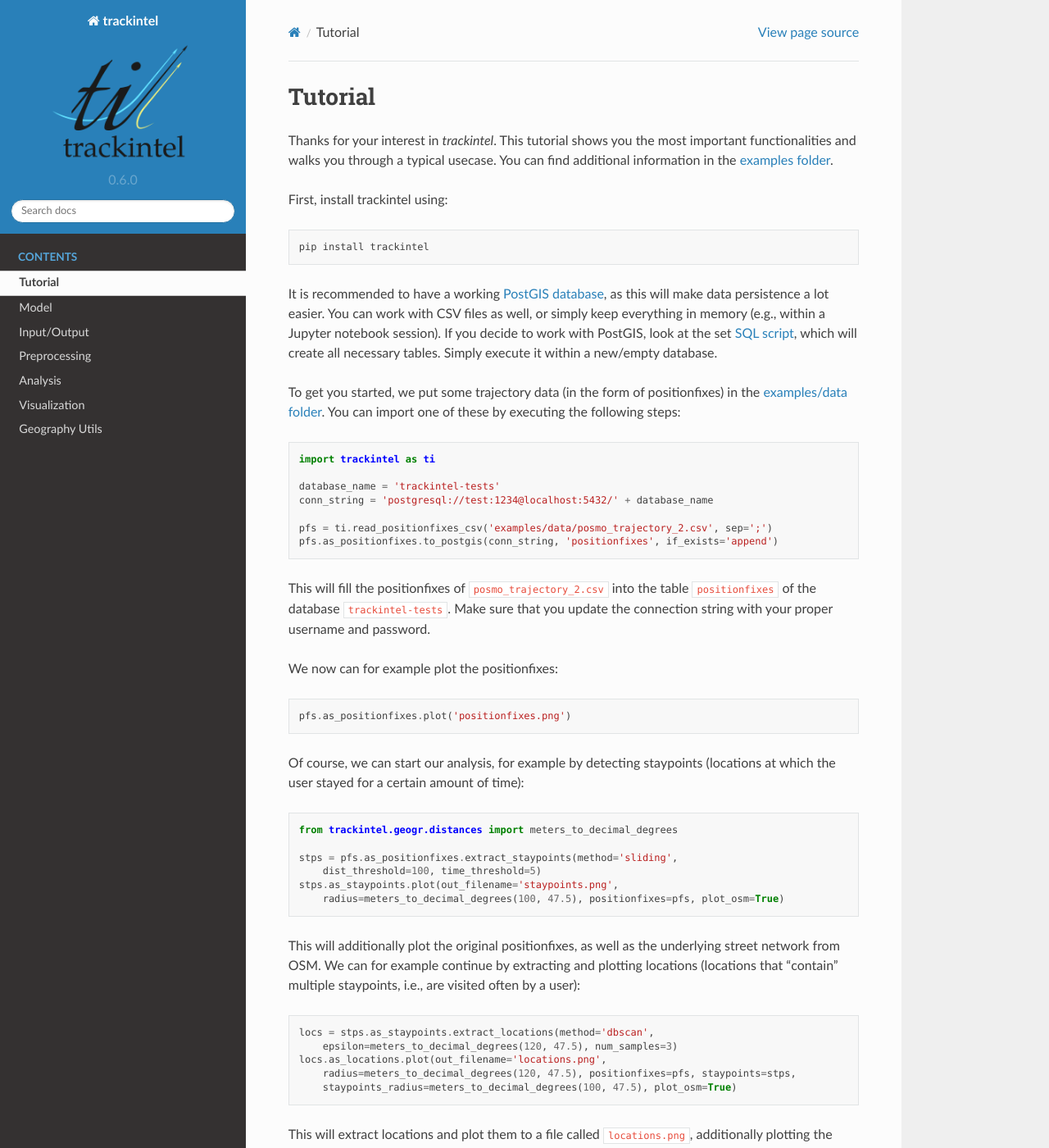
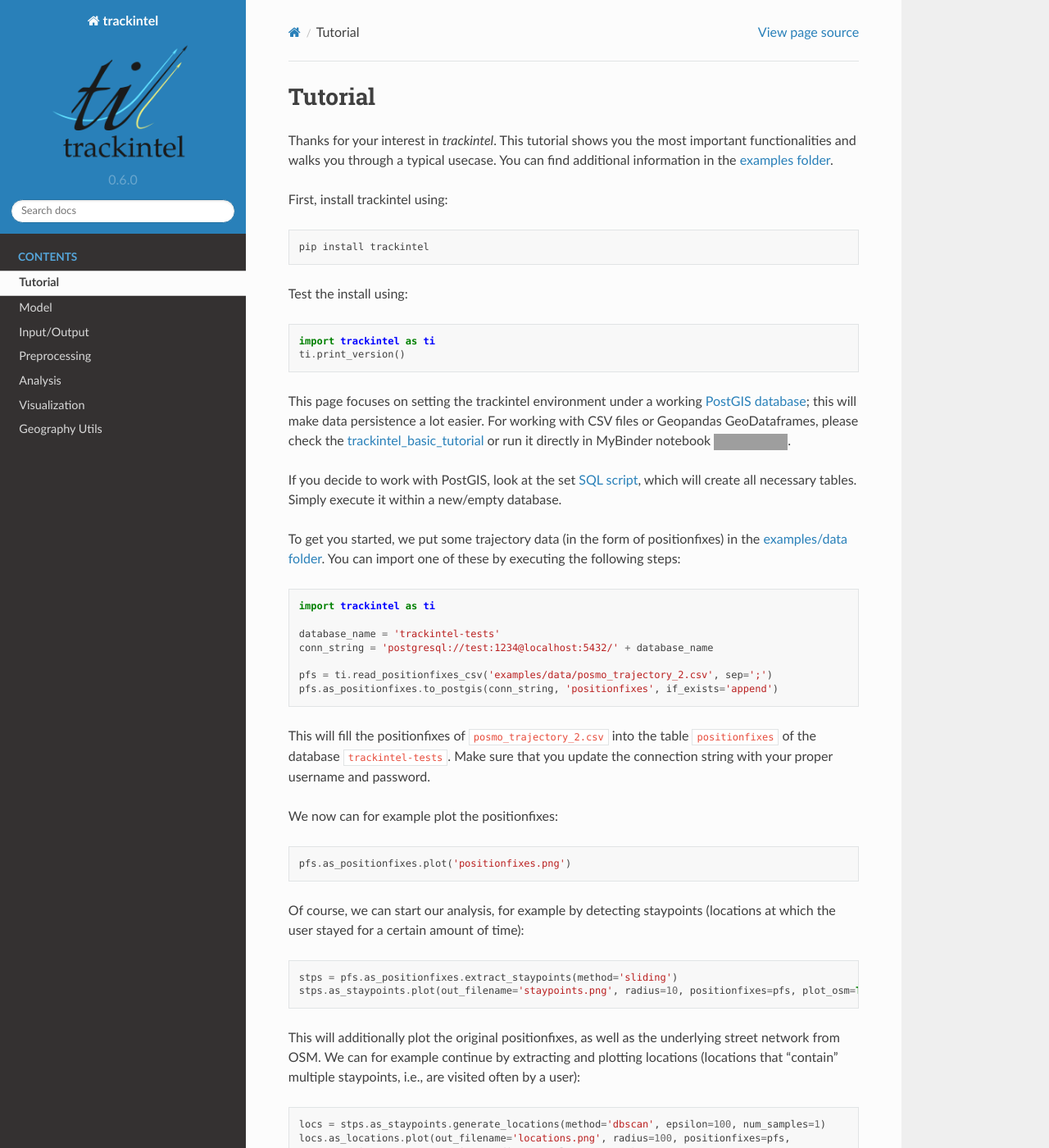
Before and after one commit to mie-lab/trackintel, a Sphinx documentation site: the page built from docs/tutorial.rst, in a window 1280 px wide and 1400 px high. Shown: the whole window at 82% size. Built offline with Sphinx 7.4.7 and the Read the Docs theme 2.0.0, drawn with Linux system fonts in a browser that asks for light colours; some of the changed text lies outside the part shown; grey boxes are pictures that could not be loaded.

Commit message:
DOC: update tutorial (#204)
* DOC: update tutorial

* DOC: tutorial update

* DOC: update plot size

* CLN: change function name for consistency

```diff
--- a/docs/modules/visualization.rst
+++ b/docs/modules/visualization.rst
@@ -28,7 +28,7 @@ Triplegs
 .. autofunction:: trackintel.visualization.triplegs.plot_triplegs
 
 .. image:: /_static/example_triplegs.png
-   :scale: 50 %
+   :scale: 20 %
    :align: center
 
 Locations
--- a/docs/tutorial.rst
+++ b/docs/tutorial.rst
@@ -11,10 +11,21 @@ First, install trackintel using::
 
     pip install trackintel
 
-It is recommended to have a working `PostGIS database <https://postgis.net/>`_, as this
-will make data persistence a lot easier. You can work with CSV files as well, or simply
-keep everything in memory (e.g., within a Jupyter notebook session). If you decide to
-work with PostGIS, look at the set `SQL script
+Test the install using::
+
+    import trackintel as ti
+    ti.print_version()
+
+This page focuses on setting the trackintel environment under a working
+`PostGIS database <https://postgis.net/>`_; this will make data persistence a lot easier.
+For working with CSV files or Geopandas GeoDataframes, please check the
+`trackintel_basic_tutorial <https://github.com/mie-lab/trackintel/blob/master/examples/trackintel_basic_tutorial.ipynb>`_
+or run it directly in MyBinder notebook |MyBinder|.
+
+.. |MyBinder| image:: https://mybinder.org/badge_logo.svg
+    :target: https://mybinder.org/v2/gh/mie-lab/trackintel/HEAD?filepath=%2Fexamples%2Ftrackintel_basic_tutorial.ipynb
+
+If you decide to work with PostGIS, look at the set `SQL script
 <https://github.com/mie-lab/trackintel/blob/master/sql/create_tables_pg.sql>`_, which
 will create all necessary tables. Simply execute it within a new/empty database.
 
@@ -41,26 +52,21 @@ We now can for example plot the positionfixes::
 Of course, we can start our analysis, for example by detecting staypoints (locations
 at which the user stayed for a certain amount of time)::
 
-    from trackintel.geogr.distances import meters_to_decimal_degrees
-
-    stps = pfs.as_positionfixes.extract_staypoints(method='sliding',
-        dist_threshold=100, time_threshold=5)
-    stps.as_staypoints.plot(out_filename='staypoints.png',
-        radius=meters_to_decimal_degrees(100, 47.5), positionfixes=pfs, plot_osm=True)
+    stps = pfs.as_positionfixes.extract_staypoints(method='sliding')
+    stps.as_staypoints.plot(out_filename='staypoints.png', radius=10, positionfixes=pfs, plot_osm=True)
 
 This will additionally plot the original positionfixes, as well as the underlying
 street network from OSM. We can for example continue by extracting and plotting locations
 (locations that "contain" multiple staypoints, i.e., are visited often by a user)::
 
-    locs = stps.as_staypoints.extract_locations(method='dbscan',
-        epsilon=meters_to_decimal_degrees(120, 47.5), num_samples=3)
-    locs.as_locations.plot(out_filename='locations.png',
-        radius=meters_to_decimal_degrees(120, 47.5), positionfixes=pfs, staypoints=stps,
-        staypoints_radius=meters_to_decimal_degrees(100, 47.5), plot_osm=True)
+    locs = stps.as_staypoints.generate_locations(method='dbscan', epsilon=100, num_samples=1)
+    locs.as_locations.plot(out_filename='locations.png', radius=100, positionfixes=pfs,
+        staypoints=stps, staypoints_radius=10, plot_osm=True)
 
 This will extract locations and plot them to a file called ``locations.png``, additionally
 plotting the original positionfixes and staypoints, as well as the street network.
 
 As you can see, in *trackintel*, everything starts with positionfixes. From these
 you can generate ``staypoints`` and ``triplegs``, which in turn can be aggregated into
-``locations`` and ``trips``. You can find the exact model description in the next section.
+``locations`` and ``trips``. You can find the exact model description in the
+:doc:`/modules/model` page.
```
Also changed, not shown: 5 other files.
